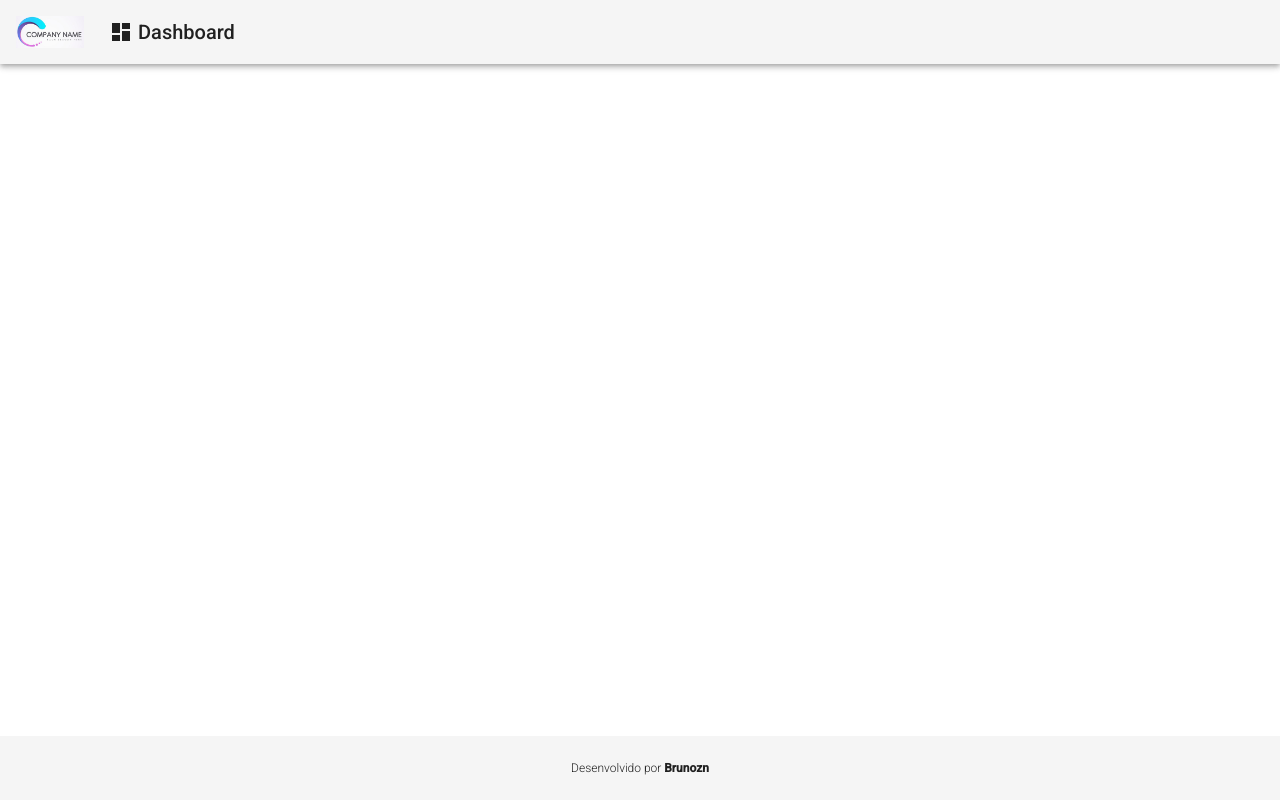
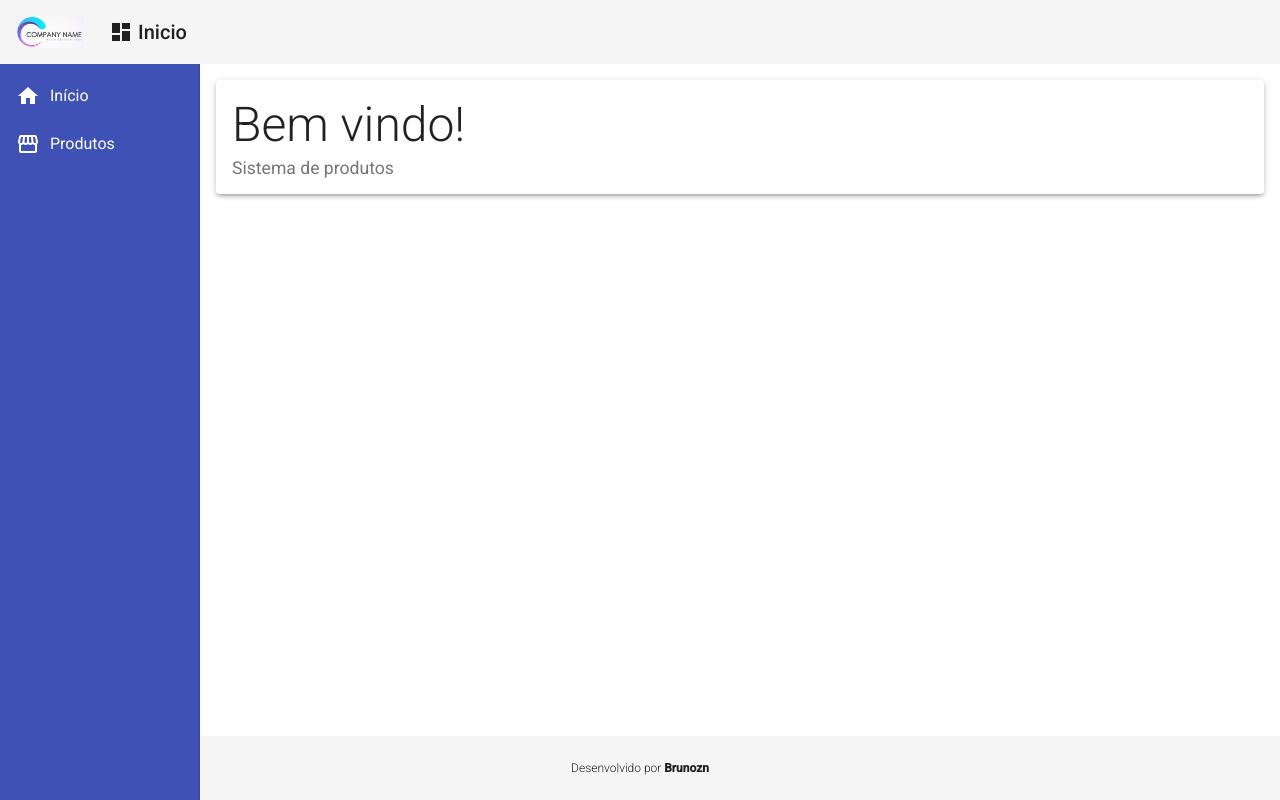
Before and after one commit to brunozn/crud_angular, an Angular app in the folder front/: page / in a window 1280 px wide. Built offline with nearby package versions, Linux system fonts and the light colour scheme.

Commit message:
Criando uma view home

```diff
--- a/front/src/app/components/templates/header/header.component.html
+++ b/front/src/app/components/templates/header/header.component.html
@@ -8,7 +8,7 @@
     <span class="title-group">
         <a>
             <i class="material-icons">dashboard</i>
-            Dashboard
+            Inicio
         </a>
     </span>
 </mat-toolbar>
--- a/front/src/app/components/templates/nav/nav.component.html
+++ b/front/src/app/components/templates/nav/nav.component.html
@@ -2,24 +2,17 @@
     <mat-sidenav class="sidenav"
                  mode="side"
                  opened
-                 fixedInViewPort="true"
+                 fixedInViewport="true"
                  fixedTopGap="64">
+
         <mat-nav-list class="nav-list">
-            <a mat-list-item>
+            <a mat-list-item routerLink="/">
                 <i class="material-icons">
                     home
                 </i>
-                Inicio
+                Início
             </a>
-
-             <a mat-list-item>
-                <i class="material-icons">
-                    home
-                </i>
-                Inicio
-            </a>
-
-             <a>
+            <a mat-list-item  routerLink="/products">
                 <i class="material-icons">
                     storefront
                 </i>
@@ -27,4 +20,9 @@
             </a>
         </mat-nav-list>
     </mat-sidenav>
+
+    <mat-sidenav-content class="content">
+        <app-home></app-home>
+        <!-- <router-outlet></router-outlet> -->
+    </mat-sidenav-content>
 </mat-sidenav-container>
--- /dev/null
+++ b/front/src/app/views/home/home.component.css
@@ -0,0 +1,9 @@
+.home .title{
+    font-size: 3rem;
+    font-weight: 300;
+    line-height: 1.2;
+}
+
+.home .subtitle{
+    font-size: 1.1rem;
+}
--- /dev/null
+++ b/front/src/app/views/home/home.component.html
@@ -0,0 +1,8 @@
+<mat-card class="home mat-elevation-z3">
+    <mat-card-title class="title">
+        Bem vindo!
+    </mat-card-title>
+    <mat-card-subtitle class="subtitle">
+        Sistema de produtos
+    </mat-card-subtitle>
+</mat-card>
--- /dev/null
+++ b/front/src/app/views/home/home.component.ts
@@ -0,0 +1,15 @@
+import { Component, OnInit } from '@angular/core';
+
+@Component({
+  selector: 'app-home',
+  templateUrl: './home.component.html',
+  styleUrls: ['./home.component.css']
+})
+export class HomeComponent implements OnInit {
+
+  constructor() { }
+
+  ngOnInit(): void {
+  }
+
+}
```
Also changed, not shown: front/src/app/app.module.ts (+8 -4 lines), front/src/app/app.component.html (line endings or trailing spaces), front/src/app/components/templates/nav/nav.component.ts (line endings or trailing spaces).
